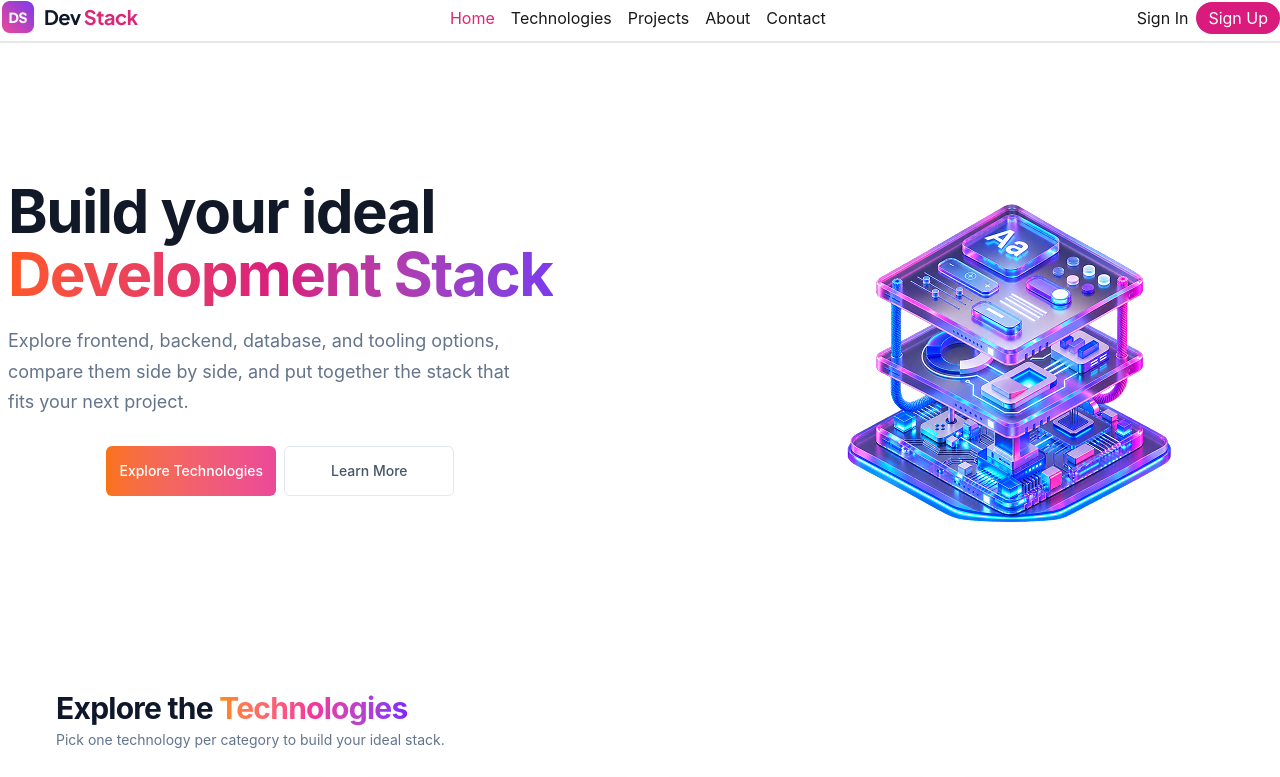
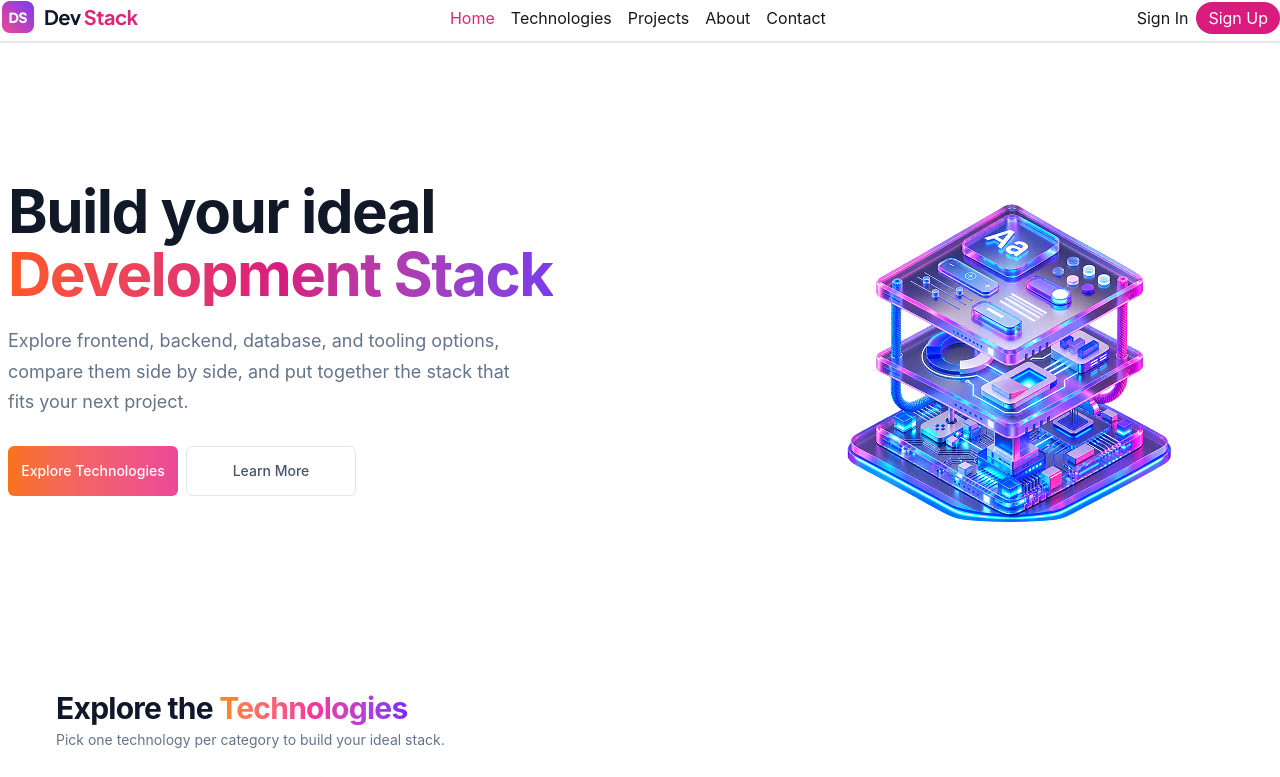
Before and after one commit to Irtisam99/Dev-Stack, a React (Vite) app: page / in a window 1280 px wide. Shown: the top 777 px of the page. Built offline with nearby package versions, Linux system fonts and the light colour scheme.

Commit message:
Updated Readme

```diff
--- a/src/Hero.tsx
+++ b/src/Hero.tsx
@@ -14,8 +14,8 @@ const Hero = () => {
                         compare them side by side, and put together the stack that fits your
                         next project.
                     </p>
-                    <div className='flex justify-center md:flex gap-2 mt-7'>
-                        <button className='w-[170px] h=[40px] rounded-md bg-linear-to-r from-[#F97316] to-[#EC4899] text-[14px] font-medium text-white'>
+                    <div className='flex justify-center md:justify-start flex gap-2 mt-7 '>
+                        <button className='w-[170px] h-40px] rounded-md bg-linear-to-r from-[#F97316] to-[#EC4899] text-[14px] font-medium text-white'>
                             Explore Technologies
                         </button>
                         <button className='w-[170px] h-[50px] rounded-md border border-[#e2e8f0] bg-white text-[14px] font-medium text-[#475569]'>
```
Also changed, not shown: 1 other file (tests, documents, lock files or other folders).
